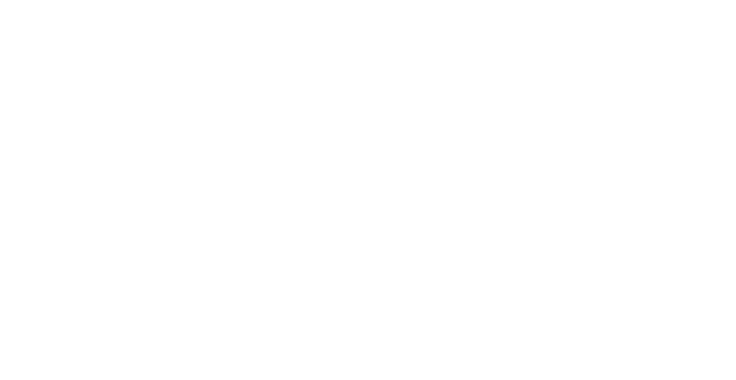
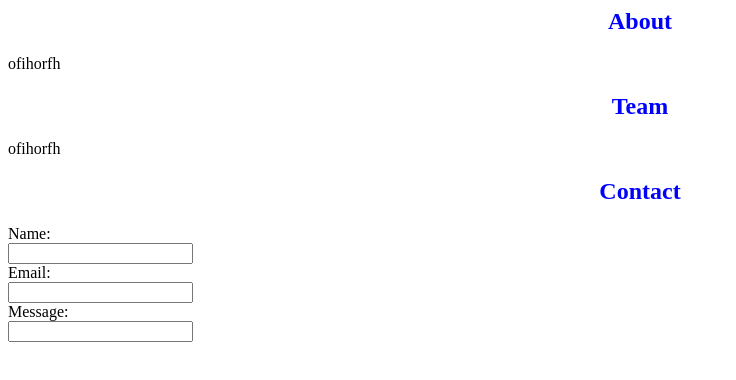
Before and after one commit to facn6/week1ch, a plain HTML site: page index.html in a window 1280 px wide. Shown: the whole page, without its empty margins (0-736 px from the left). Drawn offline with Linux system fonts and the light colour scheme.

Commit message:
add sections

```diff
--- a/index.html
+++ b/index.html
@@ -1,11 +1,30 @@
 <html lang="en">
-<head>
-    <meta charset="UTF-8">
-    <meta name="viewport" content="width=device-width, initial-scale=1.0">
-    <meta http-equiv="X-UA-Compatible" content="ie=edge">
+  <head>
+    <link rel="stylesheet" href="style.css" />
+    <meta charset="UTF-8" />
+    <meta name="viewport" content="width=device-width, initial-scale=1.0" />
+    <meta http-equiv="X-UA-Compatible" content="ie=edge" />
     <title>ProWeb</title>
-</head>
-<body>
-
-</body>
+  </head>
+  <body>
+    <section>
+      <h1 class="header">About</h1>
+      <p>ofihorfh</p>
+    </section>
+    <section>
+      <h1 class="header">Team</h1>
+      <p>ofihorfh</p>
+    </section>
+    <section>
+      <h1 class="header">Contact</h1>
+      <form>
+        Name:<br />
+        <input type="text" name="firstname" /><br />
+        Email:<br />
+        <input type="text" name="lastname" /><br />
+        Message:<br />
+        <input type="text" name="lastname" />
+      </form>
+    </section>
+  </body>
 </html>
--- a/style.css
+++ b/style.css
@@ -0,0 +1,4 @@
+.header {
+  text-align: center;
+  color: blue;
+}
```
